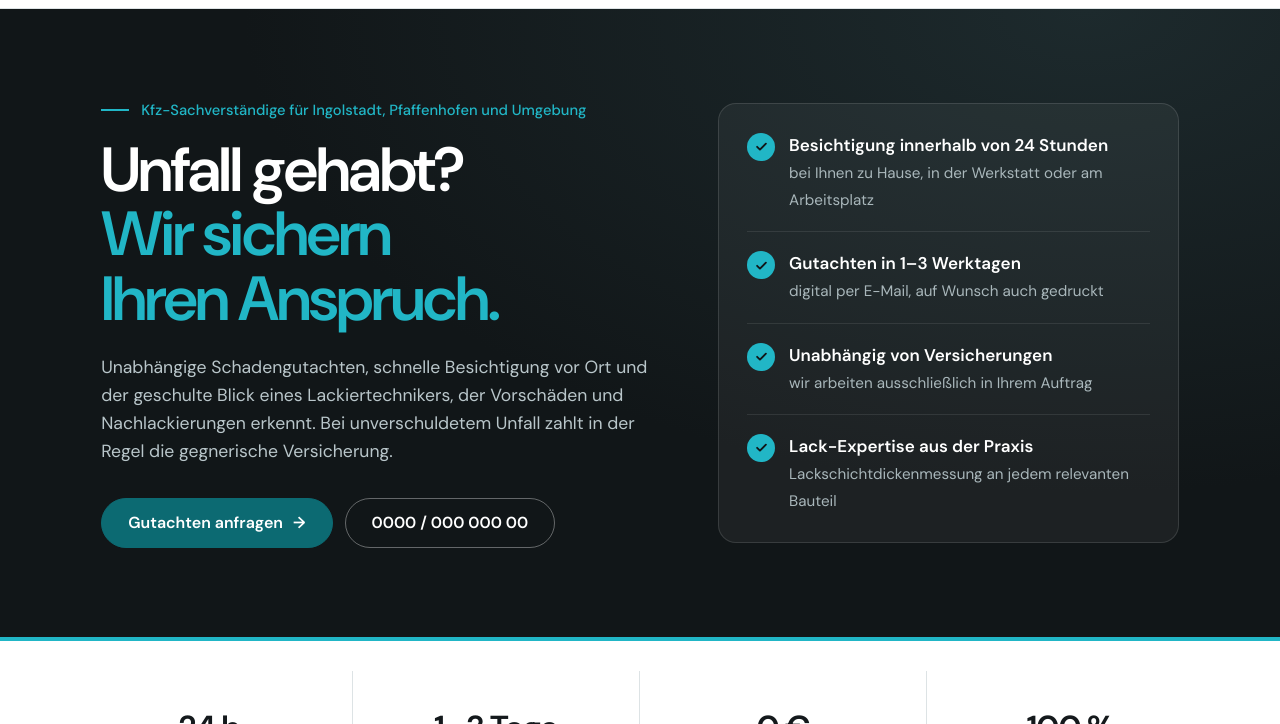
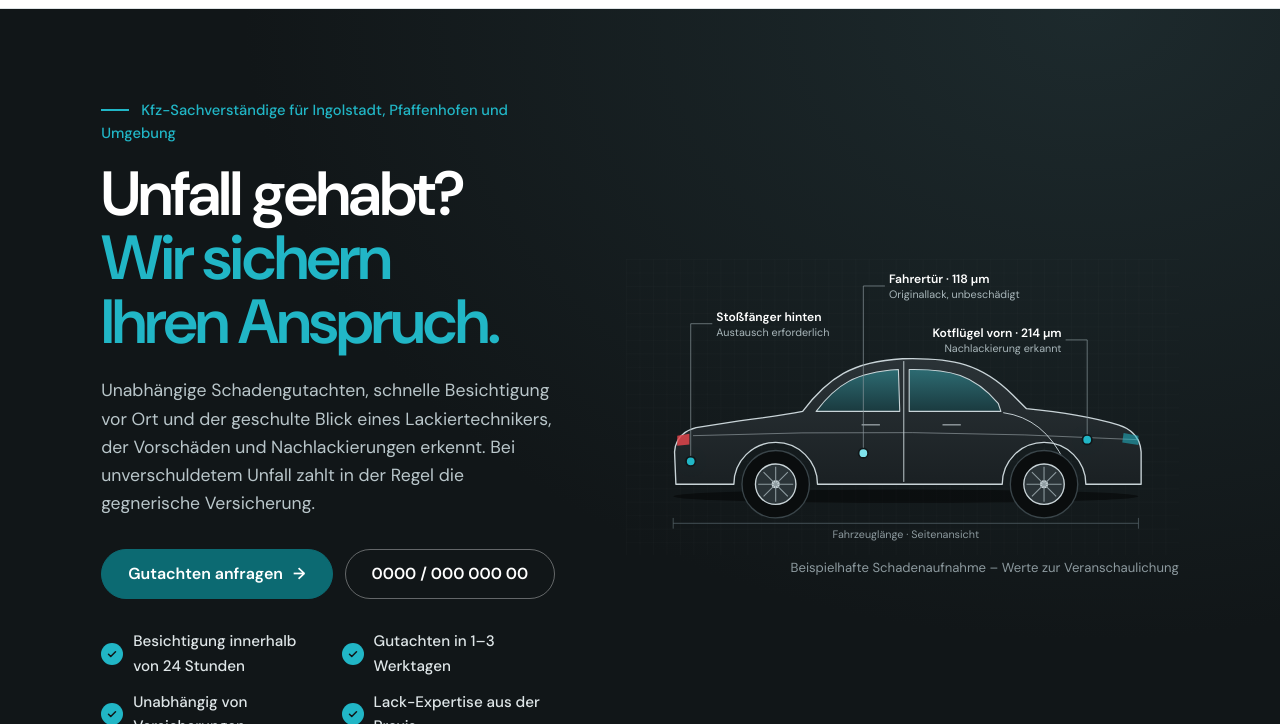
Before and after one commit to 1sinemgenc-cloud/vs-kfz-webseite, a plain HTML site: page index.html in a window 1280 px wide. Shown: the part 76-800 px from the top of the page. Drawn offline with Linux system fonts and the light colour scheme.

Commit message:
Startbereich mit Fahrzeugzeichnung
Co-Authored-By: Claude Opus 5.5 <noreply@anthropic.com>
Claude-Session: https://claude.ai/code/session_01XqQRJ8mhVfRjTmjqi1YWWw

```diff
--- a/index.html
+++ b/index.html
@@ -56,7 +56,7 @@ header{position:sticky;top:0;z-index:50;background:rgba(255,255,255,.95);backdro
 
 /* Hero */
 .hero{background:radial-gradient(120% 140% at 85% 0%,#1d2a2d 0%,#111618 55%);color:#e7edef;border-bottom:4px solid var(--tuerkis);padding:clamp(56px,7vw,100px) 0}
-.hero-grid{display:grid;grid-template-columns:minmax(0,6fr) minmax(0,5fr);gap:clamp(32px,5vw,72px);align-items:center}
+.hero-grid{display:grid;grid-template-columns:minmax(0,5fr) minmax(0,6fr);gap:clamp(32px,5vw,72px);align-items:center}
 .hero .kicker{color:var(--tuerkis)}
 .hero h1{color:#fff;font-size:clamp(2.4rem,5vw,3.9rem);line-height:1.03;letter-spacing:-.035em}
 .hero h1 em{font-style:normal;color:var(--tuerkis)}
@@ -69,6 +69,18 @@ header{position:sticky;top:0;z-index:50;background:rgba(255,255,255,.95);backdro
 .promise .tick svg{width:15px;height:15px}
 .promise strong{display:block;color:#fff;font-weight:600}
 .promise span{font-size:.95rem;color:#a9b7bb}
+
+.mini{list-style:none;display:grid;grid-template-columns:repeat(2,minmax(0,1fr));gap:12px 20px;margin-top:30px}
+.mini li{display:flex;gap:10px;align-items:center;font-size:.95rem;color:#dfe6e8;font-weight:500}
+.mini .tick{flex:none;width:22px;height:22px;border-radius:50%;background:var(--tuerkis);display:grid;place-items:center}
+.mini .tick svg{width:12px;height:12px}
+.drawing{position:relative;margin:0}
+.drawing svg{display:block;width:100%;height:auto}
+.drawing figcaption{font-size:.82rem;color:#8d9a9f;text-align:right;margin-top:2px}
+.drawing .pulse{animation:pulse 2.6s ease-out infinite;transform-box:fill-box;transform-origin:center}
+@keyframes pulse{0%{opacity:.55;transform:scale(1)}100%{opacity:0;transform:scale(2.6)}}
+@media (prefers-reduced-motion:reduce){.drawing .pulse{animation:none;opacity:0}}
+@media (max-width:600px){.mini{grid-template-columns:minmax(0,1fr)}}
 
 /* Kennzahlen */
 .trust{border-bottom:1px solid var(--line)}
@@ -288,13 +300,69 @@ footer a:hover{color:#fff}
         <a href="#auftrag" class="btn">Gutachten anfragen <span class="arrow">→</span></a>
         <a href="tel:+4900000000000" data-cfg-tel class="btn ghost"><span data-cfg="telefon">0000 / 000 000 00</span></a>
       </div>
+      <ul class="mini">
+        <li><span class="tick" aria-hidden="true"><svg viewBox="0 0 24 24" fill="none" stroke="#111618" stroke-width="3" stroke-linecap="round" stroke-linejoin="round"><path d="M5 12.5l4.5 4.5L19 7.5"/></svg></span>Besichtigung innerhalb von 24 Stunden</li>
+        <li><span class="tick" aria-hidden="true"><svg viewBox="0 0 24 24" fill="none" stroke="#111618" stroke-width="3" stroke-linecap="round" stroke-linejoin="round"><path d="M5 12.5l4.5 4.5L19 7.5"/></svg></span>Gutachten in 1–3 Werktagen</li>
+        <li><span class="tick" aria-hidden="true"><svg viewBox="0 0 24 24" fill="none" stroke="#111618" stroke-width="3" stroke-linecap="round" stroke-linejoin="round"><path d="M5 12.5l4.5 4.5L19 7.5"/></svg></span>Unabhängig von Versicherungen</li>
+        <li><span class="tick" aria-hidden="true"><svg viewBox="0 0 24 24" fill="none" stroke="#111618" stroke-width="3" stroke-linecap="round" stroke-linejoin="round"><path d="M5 12.5l4.5 4.5L19 7.5"/></svg></span>Lack-Expertise aus der Praxis</li>
+      </ul>
     </div>
-    <ul class="promise">
-      <li><span class="tick" aria-hidden="true"><svg viewBox="0 0 24 24" fill="none" stroke="#111618" stroke-width="3" stroke-linecap="round" stroke-linejoin="round"><path d="M5 12.5l4.5 4.5L19 7.5"/></svg></span><div><strong>Besichtigung innerhalb von 24 Stunden</strong><span>bei Ihnen zu Hause, in der Werkstatt oder am Arbeitsplatz</span></div></li>
-      <li><span class="tick" aria-hidden="true"><svg viewBox="0 0 24 24" fill="none" stroke="#111618" stroke-width="3" stroke-linecap="round" stroke-linejoin="round"><path d="M5 12.5l4.5 4.5L19 7.5"/></svg></span><div><strong>Gutachten in 1–3 Werktagen</strong><span>digital per E-Mail, auf Wunsch auch gedruckt</span></div></li>
-      <li><span class="tick" aria-hidden="true"><svg viewBox="0 0 24 24" fill="none" stroke="#111618" stroke-width="3" stroke-linecap="round" stroke-linejoin="round"><path d="M5 12.5l4.5 4.5L19 7.5"/></svg></span><div><strong>Unabhängig von Versicherungen</strong><span>wir arbeiten ausschließlich in Ihrem Auftrag</span></div></li>
-      <li><span class="tick" aria-hidden="true"><svg viewBox="0 0 24 24" fill="none" stroke="#111618" stroke-width="3" stroke-linecap="round" stroke-linejoin="round"><path d="M5 12.5l4.5 4.5L19 7.5"/></svg></span><div><strong>Lack-Expertise aus der Praxis</strong><span>Lackschichtdickenmessung an jedem relevanten Bauteil</span></div></li>
-    </ul>
+<figure class="drawing">
+          <svg viewBox="0 0 820 440" role="img" aria-label="Technische Zeichnung eines Fahrzeugs mit drei markierten Befunden: Stoßfänger hinten, Tür mit Originallack, Kotflügel nachlackiert">
+            <defs>
+              <pattern id="grid" width="20" height="20" patternUnits="userSpaceOnUse"><path d="M20 0H0V20" fill="none" stroke="rgba(255,255,255,.06)" stroke-width=".6"/></pattern>
+              <linearGradient id="glass" x1="0" y1="0" x2="0" y2="1"><stop offset="0" stop-color="#2d6b72"/><stop offset="1" stop-color="#1a3a3f"/></linearGradient>
+              <linearGradient id="body" x1="0" y1="0" x2="0" y2="1"><stop offset="0" stop-color="#2b3337"/><stop offset="1" stop-color="#1a2023"/></linearGradient>
+            </defs>
+            <rect x="0" y="0" width="820" height="440" fill="url(#grid)"/>
+            <!-- Maßlinie -->
+            <g stroke="#5b6a70" stroke-width="1" fill="none">
+              <path d="M70 392H760"/><path d="M70 384v16M760 384v16"/>
+            </g>
+            <text x="415" y="414" text-anchor="middle" font-size="16" fill="#8d9a9f">Fahrzeuglänge · Seitenansicht</text>
+            <!-- Schatten -->
+            <ellipse cx="415" cy="352" rx="345" ry="10" fill="#000" opacity=".45"/>
+            <!-- Karosserie -->
+            <g stroke="#c9d4d8" stroke-width="2" stroke-linejoin="round" stroke-linecap="round">
+              <path fill="url(#body)" d="M74 334 L72 286 Q74 258 104 250 L168 240 Q232 232 262 226 C300 176 336 152 410 148 C486 146 528 156 574 202 L594 222 Q676 230 730 246 Q762 256 764 286 L764 334 L682 334 A62 62 0 0 0 558 334 L284 334 A62 62 0 0 0 160 334 Z"/>
+              <path fill="url(#glass)" stroke-width="1.6" d="M282 226 C312 186 340 168 404 164 L406 226 Z"/>
+              <path fill="url(#glass)" stroke-width="1.6" d="M420 164 C482 163 516 172 552 214 L556 226 L420 226 Z"/>
+              <path fill="none" stroke-width="1.4" d="M412 152 V330"/>
+              <path fill="none" stroke-width="1.2" d="M100 262 Q420 250 760 268" opacity=".55"/>
+              <path fill="none" stroke-width="1.4" d="M350 246h26M470 246h26"/>
+              <path fill="none" stroke-width="1.4" d="M560 228 Q620 236 650 300"/>
+            </g>
+            <path d="M738 258 l22 4 v14 l-24 -4 z" fill="#21b6c6" opacity=".55"/>
+            <path d="M76 262 l18 -3 v16 l-18 2 z" fill="#e0454b" opacity=".85"/>
+            <!-- Räder -->
+            <g>
+              <circle cx="222" cy="334" r="50" fill="#0a0d0e" stroke="#3a454a" stroke-width="2"/><circle cx="222" cy="334" r="30" fill="#2a3337" stroke="#c9d4d8" stroke-width="2"/><circle cx="222" cy="334" r="6" fill="#c9d4d8"/>
+              <circle cx="620" cy="334" r="50" fill="#0a0d0e" stroke="#3a454a" stroke-width="2"/><circle cx="620" cy="334" r="30" fill="#2a3337" stroke="#c9d4d8" stroke-width="2"/><circle cx="620" cy="334" r="6" fill="#c9d4d8"/>
+              <g stroke="#8d9a9f" stroke-width="1.6"><path d="M222 308v52M196 334h52M204 316l36 36M240 316l-36 36"/><path d="M620 308v52M594 334h52M602 316l36 36M638 316l-36 36"/></g>
+            </g>
+            <!-- Befunde -->
+            <g font-size="18">
+              <!-- 1 Stoßfänger hinten -->
+              <circle class="pulse" cx="96" cy="300" r="9" fill="#21b6c6"/>
+              <circle cx="96" cy="300" r="7" fill="#21b6c6" stroke="#111618" stroke-width="2.5"/>
+              <path d="M96 292 V96 H128" stroke="#8d9a9f" stroke-width="1" fill="none"/>
+              <text x="134" y="92" font-weight="600" fill="#ffffff">Stoßfänger hinten</text>
+              <text x="134" y="114" font-size="16" fill="#a9b7bb">Austausch erforderlich</text>
+              <!-- 2 Tür -->
+              <circle cx="352" cy="288" r="7" fill="#7fe3ec" stroke="#111618" stroke-width="2.5"/>
+              <path d="M352 280 V40 H384" stroke="#8d9a9f" stroke-width="1" fill="none"/>
+              <text x="390" y="36" font-weight="600" fill="#ffffff">Fahrertür · 118 µm</text>
+              <text x="390" y="58" font-size="16" fill="#a9b7bb">Originallack, unbeschädigt</text>
+              <!-- 3 Kotflügel -->
+              <circle class="pulse" cx="684" cy="268" r="9" fill="#21b6c6"/>
+              <circle cx="684" cy="268" r="7" fill="#21b6c6" stroke="#111618" stroke-width="2.5"/>
+              <path d="M684 260 V120 H652" stroke="#8d9a9f" stroke-width="1" fill="none"/>
+              <text x="646" y="116" text-anchor="end" font-weight="600" fill="#ffffff">Kotflügel vorn · 214 µm</text>
+              <text x="646" y="138" text-anchor="end" font-size="16" fill="#a9b7bb">Nachlackierung erkannt</text>
+            </g>
+          </svg>
+          <figcaption>Beispielhafte Schadenaufnahme – Werte zur Veranschaulichung</figcaption>
+        </figure>
   </div>
 </section>
 
```
Also changed, not shown: 1 other file.
